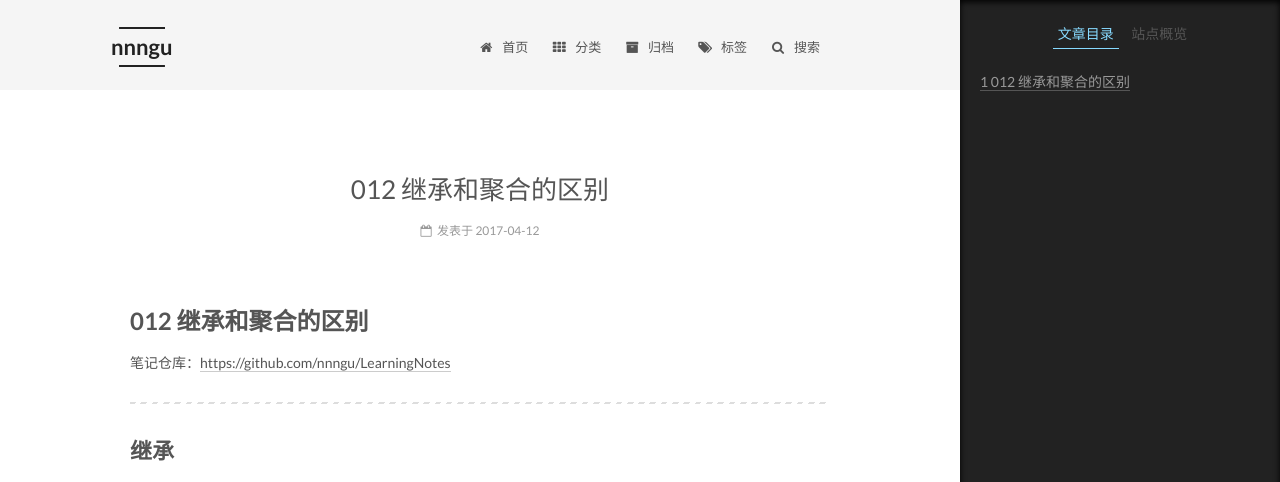
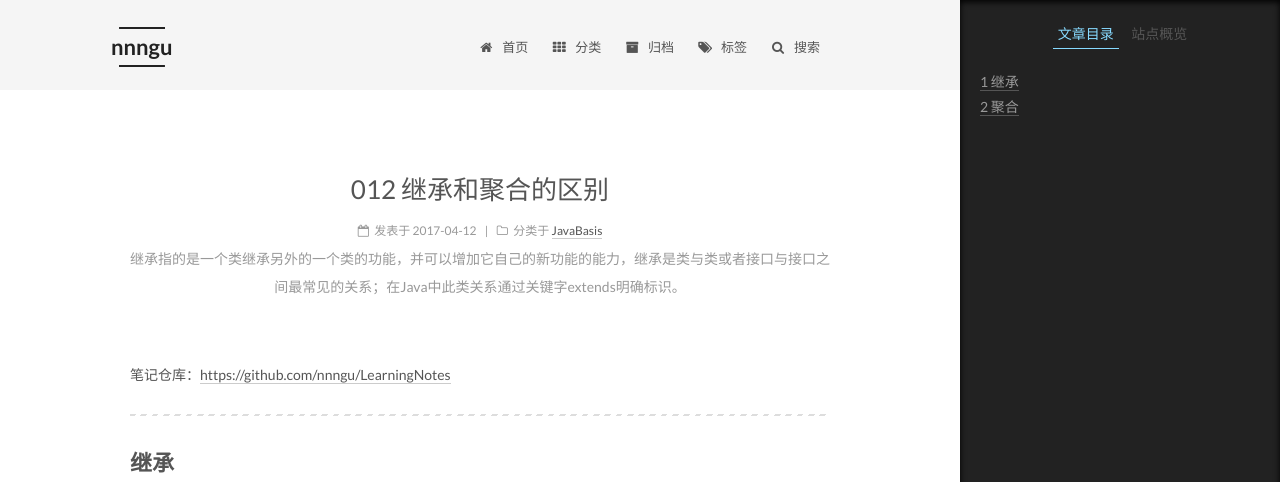
Before and after one commit to nnngu/LearningNotes, a Jekyll site: the page built from _posts/2017-04-12-012 继承和聚合的区别.md, in a window 1280 px wide and 1400 px high. Shown: the top 482 px of the window. Built offline with Jekyll 4.4.1, drawn with Linux system fonts in a browser that asks for light colours.

Commit message:
修改文件: _posts/2017-04-12-012 继承和聚合的区别.md

```diff
--- a/_posts/2017-04-12-012 继承和聚合的区别.md
+++ b/_posts/2017-04-12-012 继承和聚合的区别.md
@@ -1,4 +1,7 @@
-# 012 继承和聚合的区别
+---
+categories: JavaBasis
+description: 继承指的是一个类继承另外的一个类的功能，并可以增加它自己的新功能的能力，继承是类与类或者接口与接口之间最常见的关系；在Java中此类关系通过关键字extends明确标识。
+---
 
 笔记仓库：[https://github.com/nnngu/LearningNotes](https://github.com/nnngu/LearningNotes)
 
```
